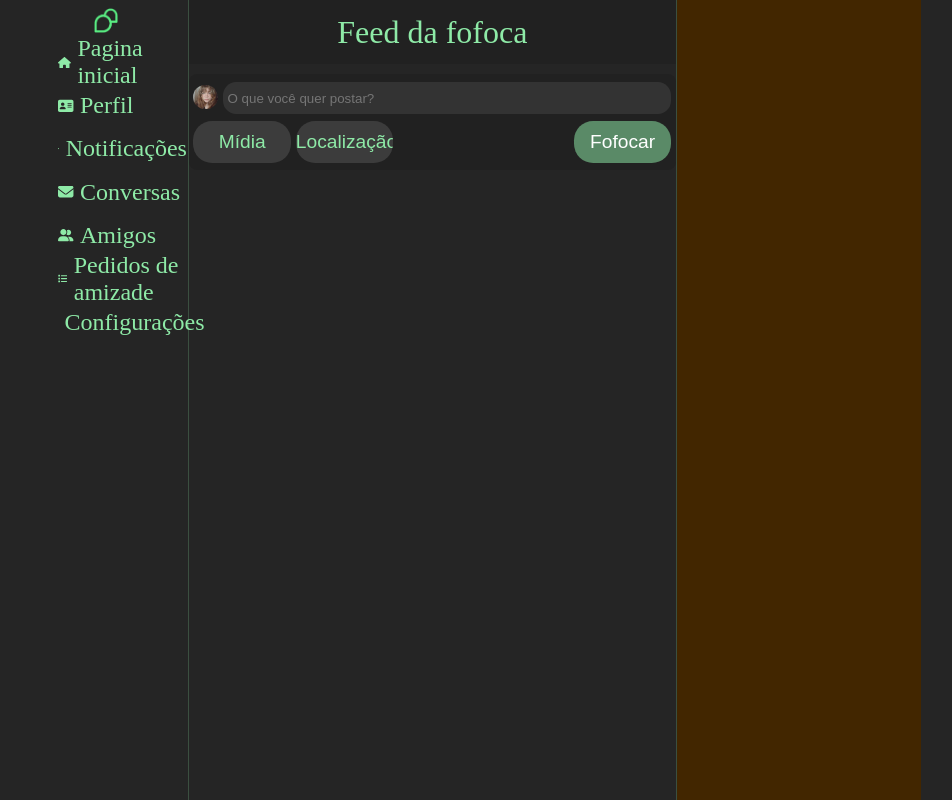
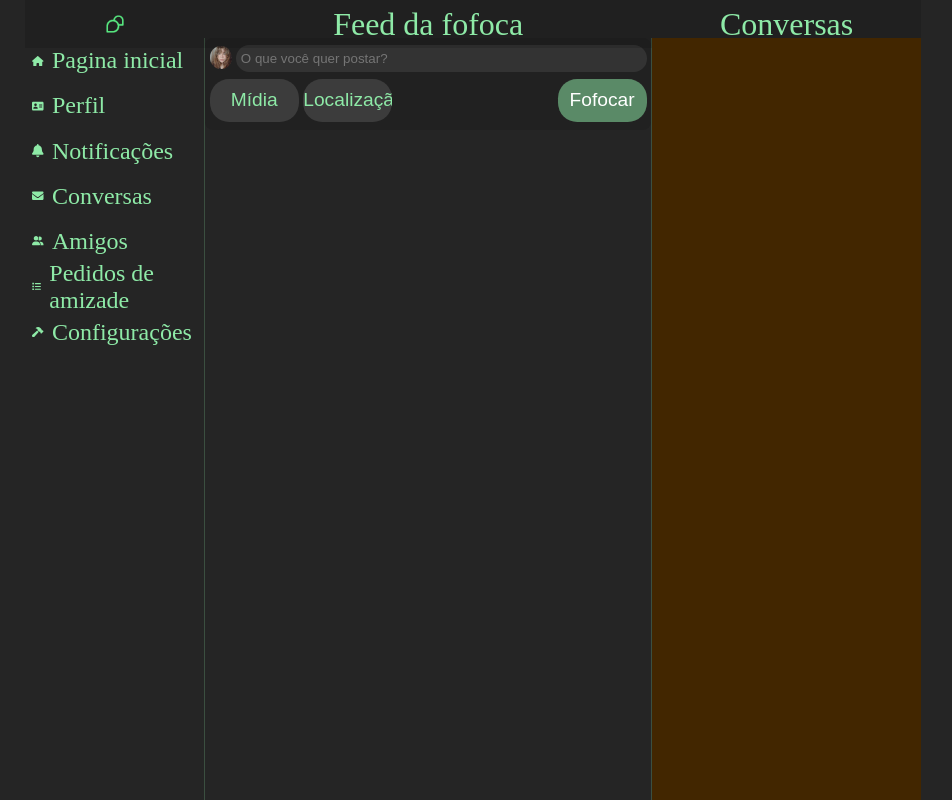
Before and after one commit to Ammorim7/Rede-Social, a plain HTML site: page feed.html in a window 1280 px wide. Shown: the whole page, without its empty margins (167-1119 px from the left). Drawn offline with Linux system fonts and the light colour scheme.

Commit message:
Rearranjamento das divs para a scrollagem

```diff
--- a/feed.html
+++ b/feed.html
@@ -9,10 +9,21 @@
     <title>Página inicial / Social Space</title>
 </head>
 <body>
+    <div id="header">
+        <div id="headerNavbar">
+            <img src="img/icone.png" alt="Logo">
+        </div>
+        <div id="headerFeed">
+            <p>Feed da fofoca</p>
+        </div>
+        <div id="headerConversas">
+            <p>Conversas</p>
+        </div>
+    </div>
     <div id="main">
+
         <div id="container">
             <div id="navbar">
-                <img src="img/icone.png" alt="Logo">
                 <div id="items">
                     <a href="#"><svg xmlns="http://www.w3.org/2000/svg" viewBox="0 0 576 512"><path d="M575.8 255.5C575.8 273.5 560.8 287.6 543.8 287.6H511.8L512.5 447.7C512.5 450.5 512.3 453.1 512 455.8V472C512 494.1 494.1 512 472 512H456C454.9 512 453.8 511.1 452.7 511.9C451.3 511.1 449.9 512 448.5 512H392C369.9 512 352 494.1 352 472V384C352 366.3 337.7 352 320 352H256C238.3 352 224 366.3 224 384V472C224 494.1 206.1 512 184 512H128.1C126.6 512 125.1 511.9 123.6 511.8C122.4 511.9 121.2 512 120 512H104C81.91 512 64 494.1 64 472V360C64 359.1 64.03 358.1 64.09 357.2V287.6H32.05C14.02 287.6 0 273.5 0 255.5C0 246.5 3.004 238.5 10.01 231.5L266.4 8.016C273.4 1.002 281.4 0 288.4 0C295.4 0 303.4 2.004 309.5 7.014L564.8 231.5C572.8 238.5 576.9 246.5 575.8 255.5L575.8 255.5z"/></svg>Pagina inicial</a>
                     <a href="#"><svg xmlns="http://www.w3.org/2000/svg" viewBox="0 0 576 512"><<path d="M512 32H64C28.65 32 0 60.65 0 96v320c0 35.35 28.65 64 64 64h448c35.35 0 64-28.65 64-64V96C576 60.65 547.3 32 512 32zM176 128c35.35 0 64 28.65 64 64s-28.65 64-64 64s-64-28.65-64-64S140.7 128 176 128zM272 384h-192C71.16 384 64 376.8 64 368C64 323.8 99.82 288 144 288h64c44.18 0 80 35.82 80 80C288 376.8 280.8 384 272 384zM496 320h-128C359.2 320 352 312.8 352 304S359.2 288 368 288h128C504.8 288 512 295.2 512 304S504.8 320 496 320zM496 256h-128C359.2 256 352 248.8 352 240S359.2 224 368 224h128C504.8 224 512 231.2 512 240S504.8 256 496 256zM496 192h-128C359.2 192 352 184.8 352 176S359.2 160 368 160h128C504.8 160 512 167.2 512 176S504.8 192 496 192z"/></svg>Perfil</a>
@@ -24,9 +35,6 @@
                 </div>
             </div>
             <div id="feed">
-                <div id="header">
-                    <p>Feed da fofoca</p>
-                </div>
                 <div id="novoPost">
                     <div id="labelPost">
                     <img src="img/pessoas/julia.jpg" alt="Foto do perfil de um usuario">
@@ -40,12 +48,10 @@
                         <div id="opcoesNovoPostB">
                             <input id="fofocar" class="botoesNovoPost" type="button" value="Fofocar">
                         </div>
-
                     </div>
                 </div>
-
             </div>
-            <div id="moments">
+            <div id="conversas">
 
             </div>
         </div>
--- a/style-feed.css
+++ b/style-feed.css
@@ -10,46 +10,86 @@ body, html{
 
 body{
     background-color: #000000da;
+    display: flex;
+    flex-direction: column;
+    align-items: center;
 }
 
 #main{
-    width: 100%;
+    width:100%;
     height: 100%;
     display: flex;
+    flex-direction: column;
     align-items: center;
     justify-content: center;
+    margin-top: 3%;
 }
 
 #container{
     display: flex;
+    justify-content: space-between;
     width: 70%;
     height: 100%;
 }
 
-#navbar{
+#header{
+    position: fixed;
+    background-color: rgba(0, 0, 0, 0.123);
     display: flex;
-    flex-direction: column;
+    justify-content: center ;
     align-items: center;
+    width: 70%;
+    height: 6%;
+    color: #8eeaa7;
+    font-size: 2em;
+}
+
+#headerNavbar{
+    display: flex;
+    align-items: center;
+    justify-content: center;
     width: 20%;
     height: 100%;
 }
 
-#navbar img{
-    width: 15%;
-    margin-top: 5%;
-    margin-bottom: 5%;
+#headerNavbar img{
+    width: 10%;
+}
+
+#headerFeed{
+    display: flex;
+    align-items: center;
+    justify-content: center;
+    width: 50%;
+    height: 100%;
+}
+
+#headerConversas{
+    display: flex;
+    justify-content: center;
+    align-items: center;
+    width: 30%;
+    height: 100%;
+}
+
+#navbar{
+    position: fixed;
+    display: flex;
+    flex-direction: column;
+    align-items: center;
+    width: 14%;
+    height: 100%;
 }
 
 #items{
     display: flex;
     flex-direction: column;
-    padding-left: 20%;
 }
 
 #items svg{
     margin-right: 5%;
     fill: #8eeaa7;
-    width: 12%;
+    width: 7%;
 }
 
 #items a{
@@ -68,33 +108,26 @@ body{
 }
 
 #feed{
+    margin-left: 20%;
+    margin-right: 30%;
     border-left: 1px solid #8eeaa736;
     border-right: 1px solid #8eeaa736;
     width: 60%;
     height: 100%;
 }
 
-#moments{
+#conversas{
+    position: fixed;
+    margin-left: 49%;
     background-color: rgb(66, 38, 0);
-    width: 30%;
+    width: 21%;
     height: 100%;
-}
-
-#header{
-    background-color: rgba(0, 0, 0, 0.123);
-    display: flex;
-    justify-content: center;
-    align-items: center;
-    height: 8%;
-    color: #8eeaa7;
-    font-size: 2em;
 }
 
 #novoPost{
     display: flex;
     flex-direction: column;
     border-radius: 0.5em;
-    margin-top: 2%;
     background-color: rgba(0, 0, 0, 0.123);
     height: 12%;
 }
@@ -107,7 +140,7 @@ body{
 }
 
 #labelPost img{
-    margin-top: 0.7em;
+    margin-top: 0.5em;
     width: 5%;
     border-radius: 50%;
 }
@@ -117,7 +150,7 @@ body{
     border: none;
     margin-left: 1%;
     background-color: rgba(255, 255, 255, 0.082);
-    margin-top: 1em;
+    margin-top: 0.7em;
     width: 90%;
     height: 90%;
     padding-left: 1%;
@@ -154,7 +187,7 @@ body{
 .botoesNovoPost{
     font-size: 1.2em;
     border: none;
-    margin-top: 2%;
+    margin-top: 1%;
     margin-left: 2%;
     border-radius: 1em;
     background-color: rgba(255, 255, 255, 0.123);
```
